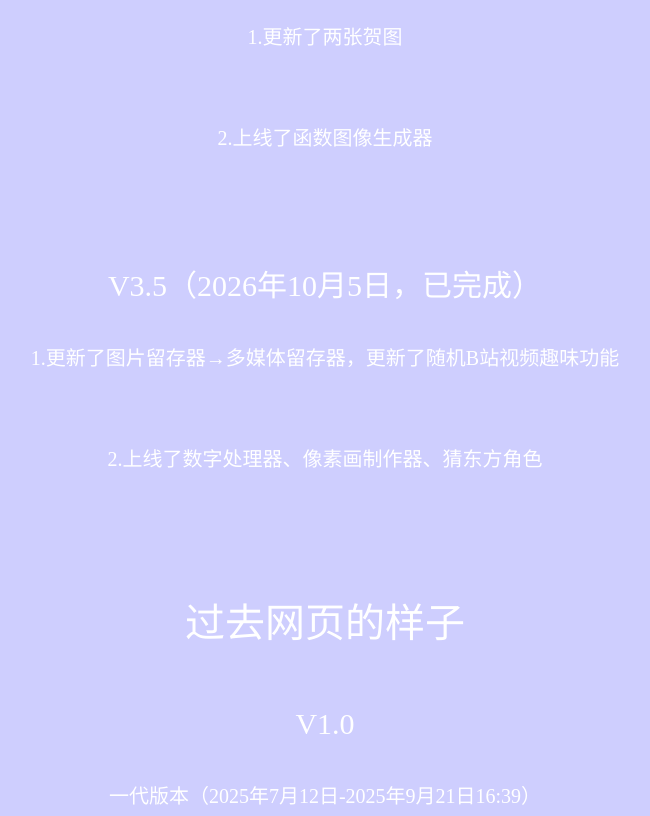
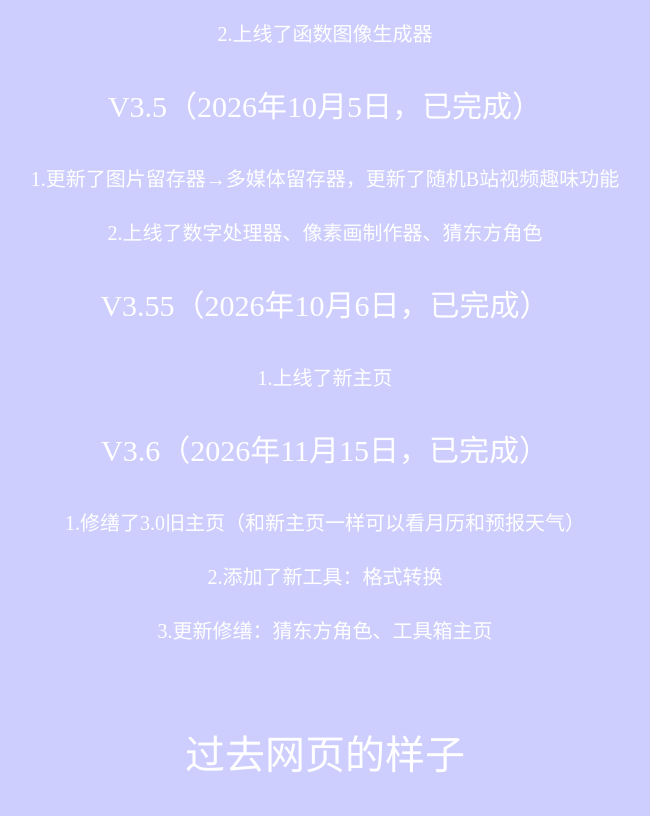
Before and after one commit to wyppony/lovebaka, a plain HTML site: page 更新日志.html in a window 1280 px wide. Shown: the part 3522-4338 px from the top of the page, without its empty margins (315-965 px from the left). Drawn offline with Linux system fonts and the light colour scheme.

Commit message:
Add files via upload

```diff
--- a/更新日志.html
+++ b/更新日志.html
@@ -1,4 +1,4 @@
-﻿<!DOCTYPE html>
+<!DOCTYPE html>
 <html lang="zh-CN">
 <head>
 <meta http-equiv="Content-type" content="text/html; charset=UTF-8"/>
@@ -90,13 +90,19 @@
 <p style="color: white; font-size:30px;">V3.1（2026年5月5日，已完成）</p>
 <p style="color: white; font-size:20px;">1.更改了⑨教页面，寒境少女绘幻想的页面<br>
 <p style="color: white; font-size:30px;">V3.3（2026年7月3日，已完成）</p>
-<p style="color: white; font-size:20px;">1.上线了爱⑨之家-琪露诺论坛和维基</p><br>
+<p style="color: white; font-size:20px;">1.上线了爱⑨之家-琪露诺论坛和维基<br>
 <p style="color: white; font-size:30px;">V3.4（2026年9月26日，已完成）</p>
-<p style="color: white; font-size:20px;">1.更新了两张贺图</p><br>
-<p style="color: white; font-size:20px;">2.上线了函数图像生成器</p><br><br>
+<p style="color: white; font-size:20px;">1.更新了两张贺图<br>
+<p style="color: white; font-size:20px;">2.上线了函数图像生成器<br>
 <p style="color: white; font-size:30px;">V3.5（2026年10月5日，已完成）</p>
-<p style="color: white; font-size:20px;">1.更新了图片留存器→多媒体留存器，更新了随机B站视频趣味功能</p><br>
-<p style="color: white; font-size:20px;">2.上线了数字处理器、像素画制作器、猜东方角色</p><br><br>
+<p style="color: white; font-size:20px;">1.更新了图片留存器→多媒体留存器，更新了随机B站视频趣味功能<br>
+<p style="color: white; font-size:20px;">2.上线了数字处理器、像素画制作器、猜东方角色<br>
+<p style="color: white; font-size:30px;">V3.55（2026年10月6日，已完成）</p>
+<p style="color: white; font-size:20px;">1.上线了新主页<br>
+<p style="color: white; font-size:30px;">V3.6（2026年11月15日，已完成）</p>
+<p style="color: white; font-size:20px;">1.修缮了3.0旧主页（和新主页一样可以看月历和预报天气）<br>
+<p style="color: white; font-size:20px;">2.添加了新工具：格式转换<br>
+<p style="color: white; font-size:20px;">3.更新修缮：猜东方角色、工具箱主页<br><br>
 <p style="color: white; font-size:40px;">过去网页的样子</p>
 <p style="color: white; font-size:30px;">V1.0</p>
 <p style="color: white; font-size:20px;">一代版本（2025年7月12日-2025年9月21日16:39）</p>
```
